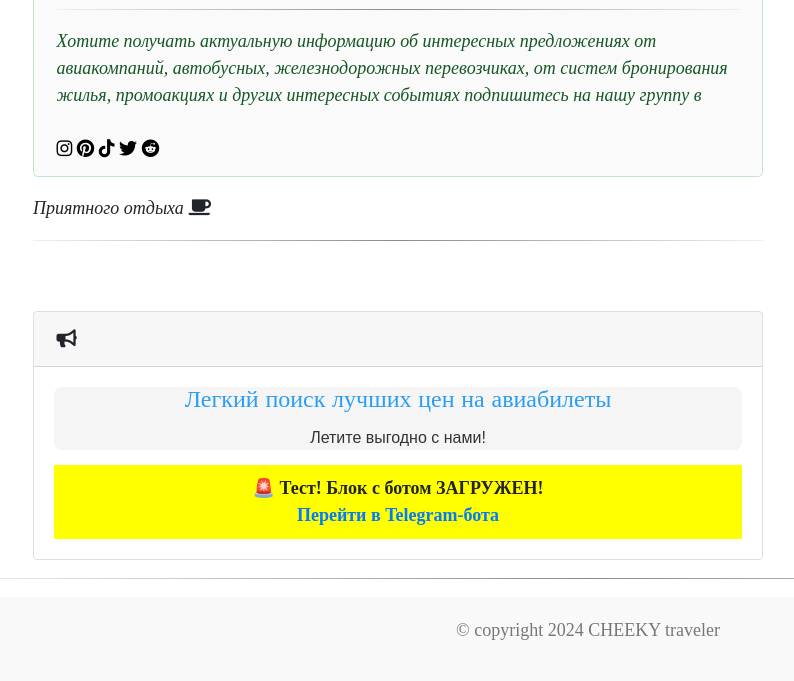
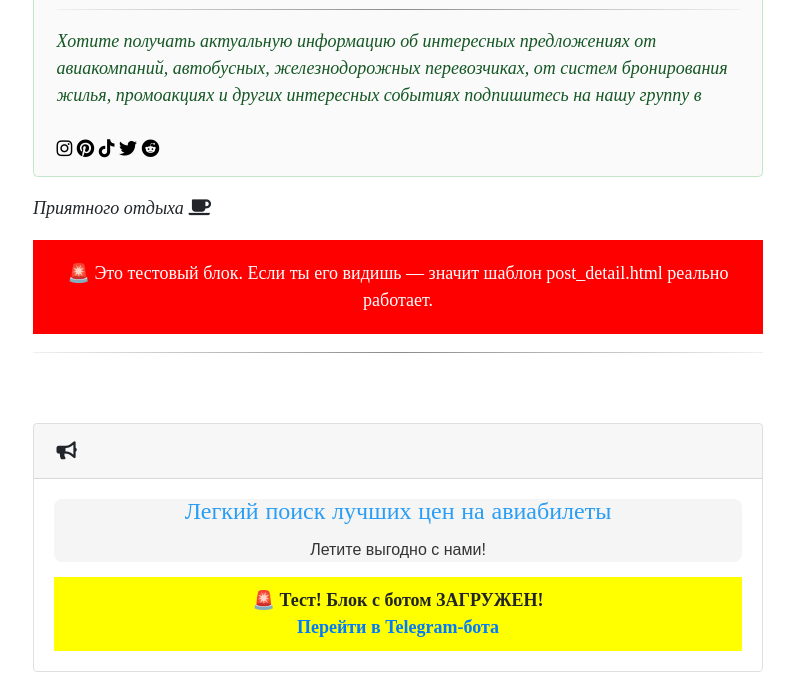
Before and after one commit to vanguar/freetour, a Django app: template blog/templates/blog/post_detail.html in a window 1280 px wide. Shown: the part 1174-1855 px from the top of the page, without its empty margins (52-846 px from the left). Before the commit the page ends 1814 px from the top, so only its background shows below. Run offline with Django 3.2, Linux system fonts and the light colour scheme; the template is opened without the code that fills it, so the values that code supplies are empty; some libraries are stand-ins or nearby versions.

```diff
--- a/blog/templates/blog/post_detail.html
+++ b/blog/templates/blog/post_detail.html
@@ -150,6 +150,9 @@
         </div>
         <p><em>Приятного отдыха</em> <i class="fa fa-coffee" aria-hidden="true"></i></p>
 
+<div style="background: red; color: white; padding: 20px; text-align: center;">
+    🚨 Это тестовый блок. Если ты его видишь — значит шаблон post_detail.html реально работает.
+</div>
 
 
 
```
